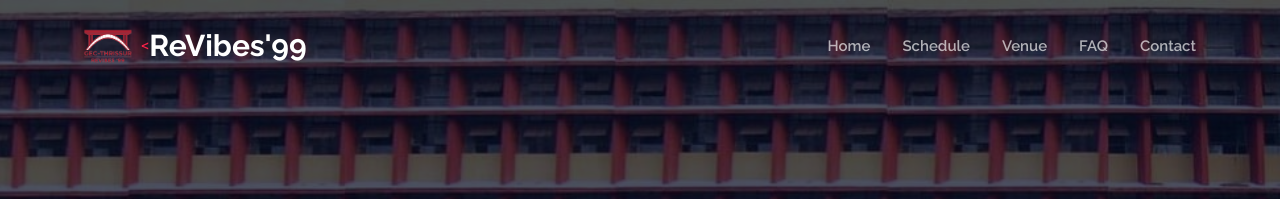
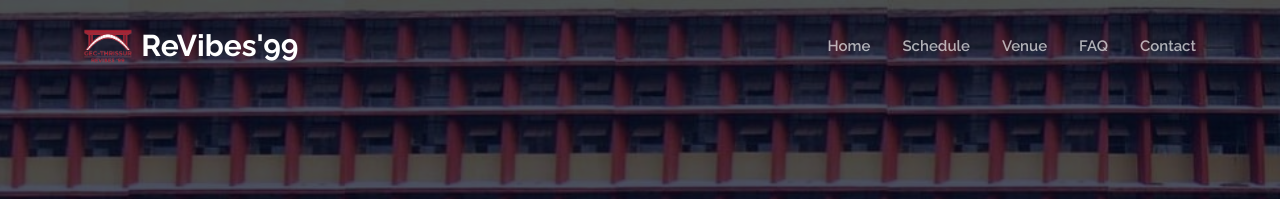
Before and after one commit to dhanyacm/revibes99, a Jekyll site: the page built from index.html, in a window 1280 px wide. Shown: the top 199 px of the page. Built offline with Jekyll 4.4.1, drawn with Linux system fonts in a browser that asks for light colours.

Commit message:
Update header.html

```diff
--- a/_includes/header.html
+++ b/_includes/header.html
@@ -73,8 +73,9 @@
     <div class="container-fluid container-xl position-relative d-flex align-items-center">
 
       <a href="index.html" class="logo d-flex align-items-center me-auto">
-        <img src="assets/img/GEC_print 2.png" alt="">
-         <<h1 class="sitename">ReVibes'99</h1>
+	       <img src="assets/img/GEC_print 2.png" alt="">
+         <h1 class="sitename">ReVibes'99</h1>
+
       </a>
 
       <nav id="navmenu" class="navmenu">
```
